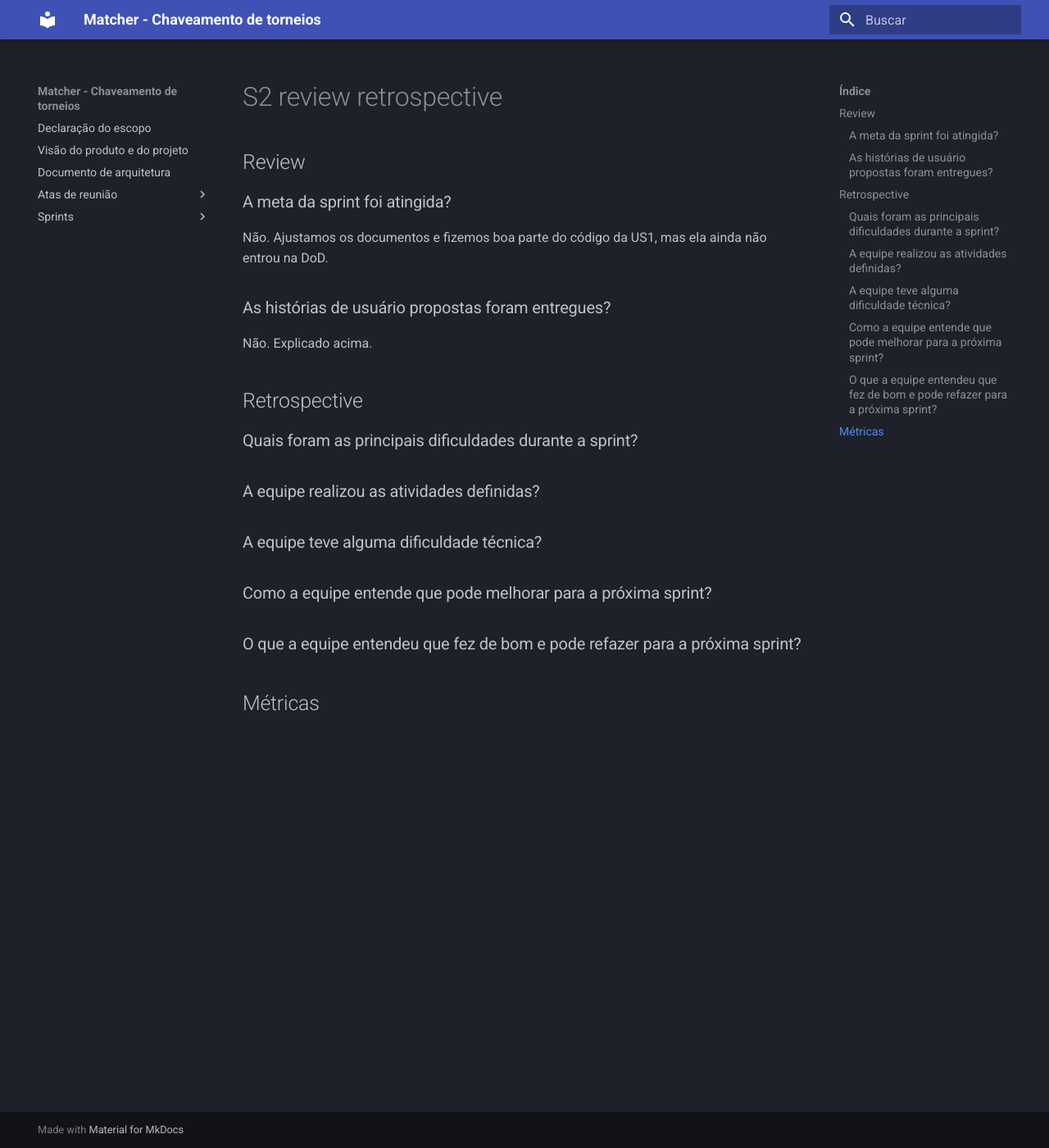
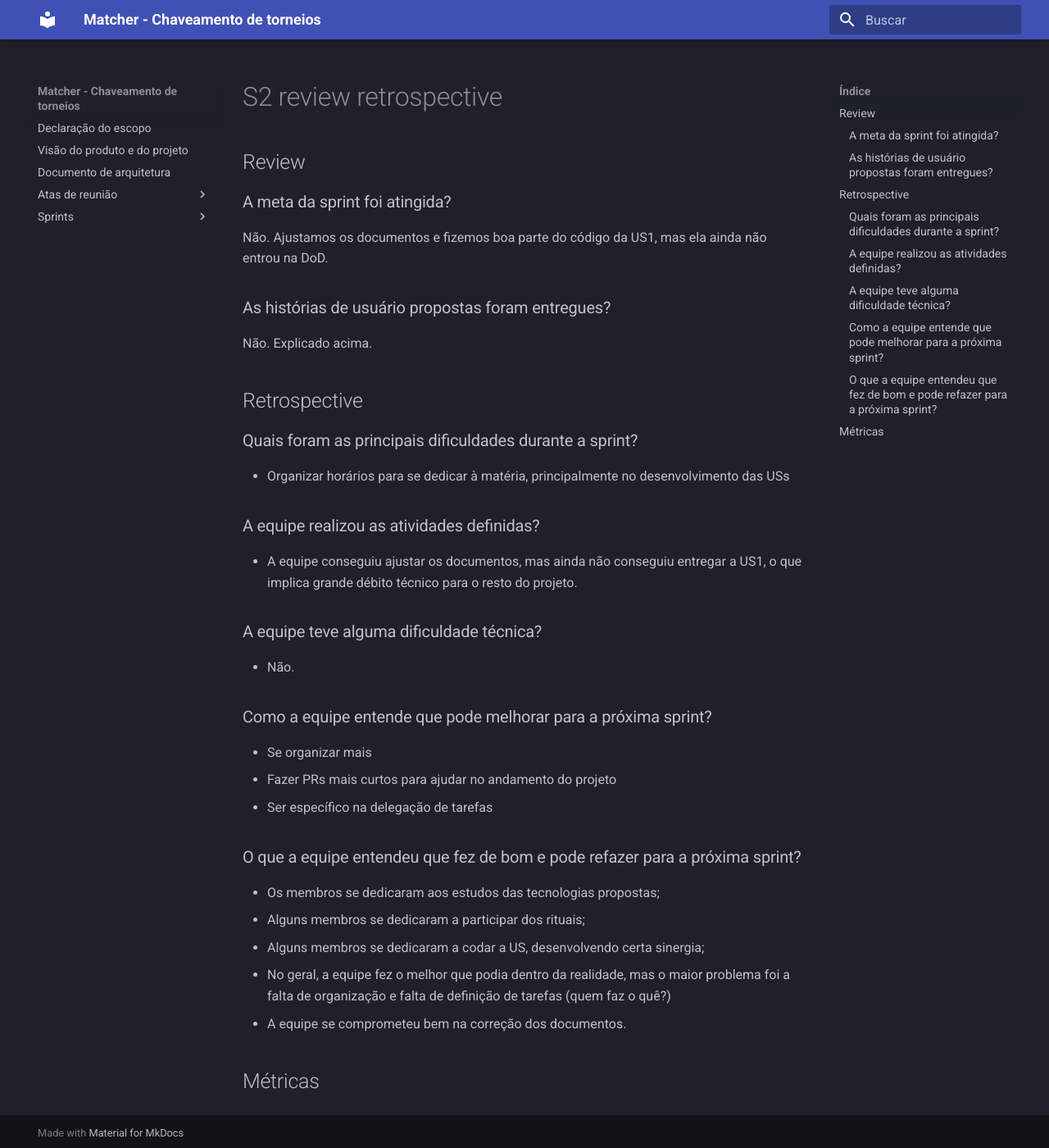
Before and after one commit to FGA0138-MDS-Ajax/2023-2-SIRIUS, an MkDocs documentation site: the page built from docs/sprints/sprint-2/s2-review-retrospective.md, in a window 1280 px wide and 1400 px high. Shown: the whole window at 82% size. Built offline with MkDocs 1.6.1 and Material for MkDocs 9.7.7, drawn with Linux system fonts in a browser that asks for light colours.

Commit message:
Documentação da sprint2 finalizada

```diff
--- a/docs/sprints/sprint-2/s2-review-retrospective.md
+++ b/docs/sprints/sprint-2/s2-review-retrospective.md
@@ -8,10 +8,24 @@
 
 ## Retrospective
 ### Quais foram as principais dificuldades durante a sprint?
+- Organizar horários para se dedicar à matéria, principalmente no desenvolvimento das USs
+
 ### A equipe realizou as atividades definidas?
+- A equipe conseguiu ajustar os documentos, mas ainda não conseguiu entregar a US1, o que implica grande débito técnico para o resto do projeto.
+
 ### A equipe teve alguma dificuldade técnica?
+- Não.
+
 ### Como a equipe entende que pode melhorar para a próxima sprint?
+- Se organizar mais
+- Fazer PRs mais curtos para ajudar no andamento do projeto
+- Ser específico na delegação de tarefas
+
 ### O que a equipe entendeu que fez de bom e pode refazer para a próxima sprint?
-
+- Os membros se dedicaram aos estudos das tecnologias propostas;
+- Alguns membros se dedicaram a participar dos rituais;
+- Alguns membros se dedicaram a codar a US, desenvolvendo certa sinergia;
+- No geral, a equipe fez o melhor que podia dentro da realidade, mas o maior problema foi a falta de organização e falta de definição de tarefas (quem faz o quê?)
+- A equipe se comprometeu bem na correção dos documentos.
 
 ## Métricas
```
